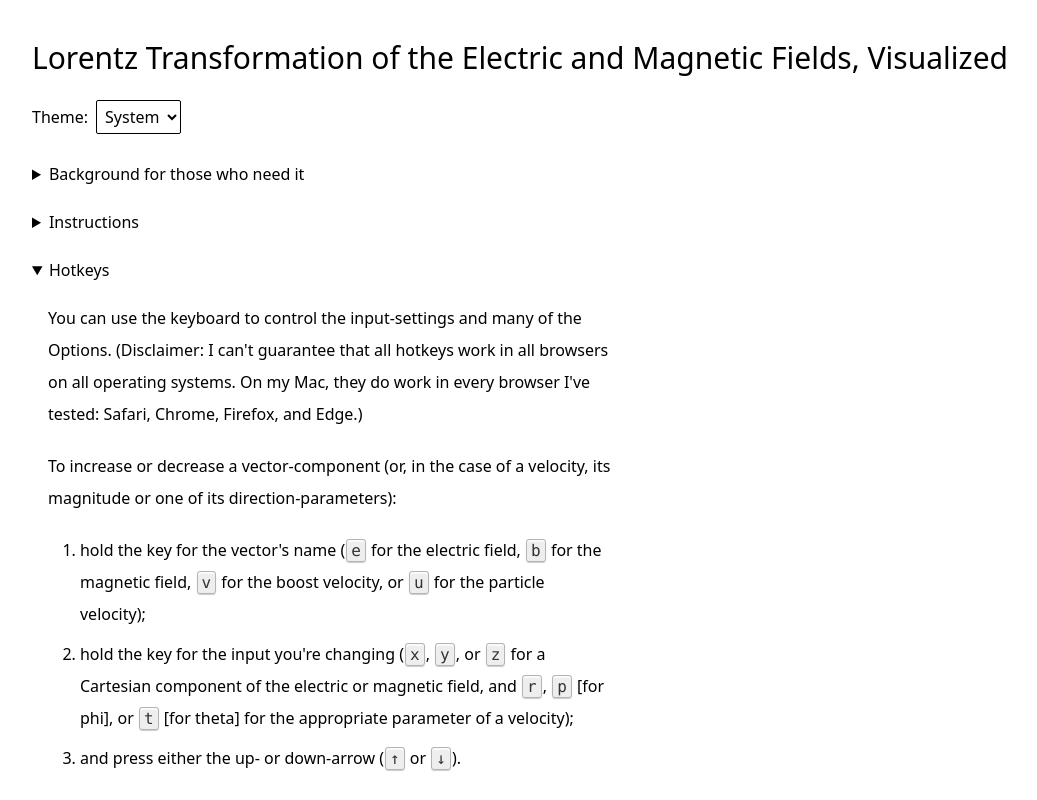
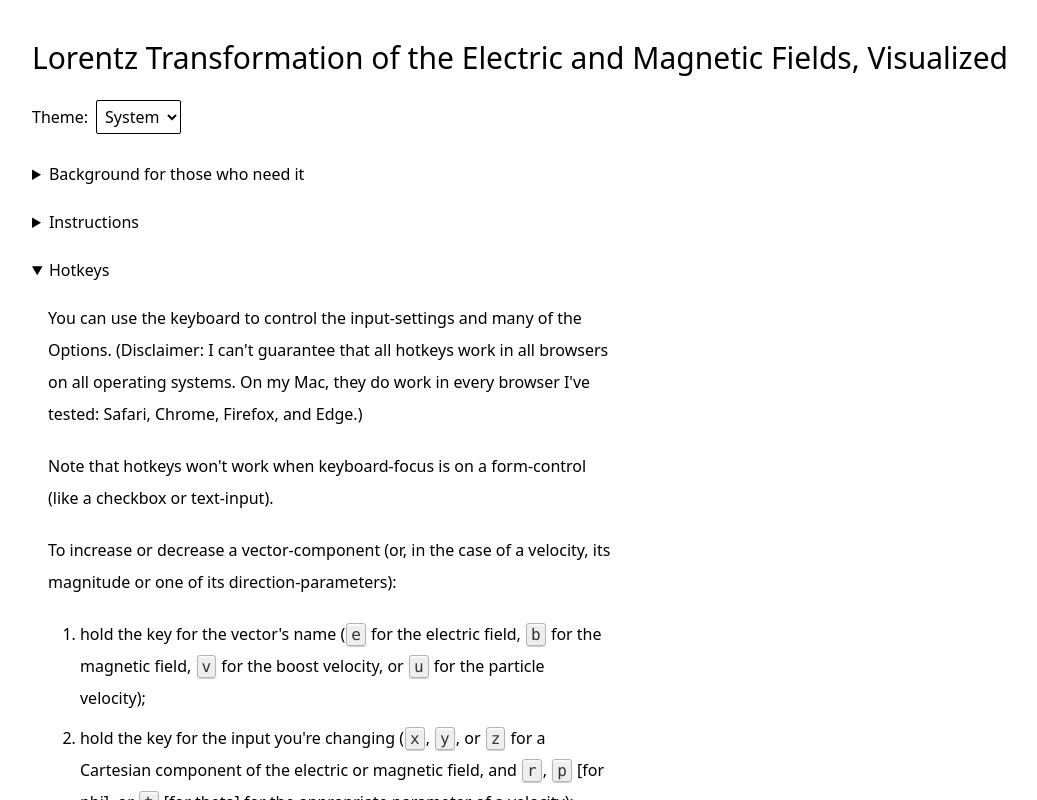
Before and after one commit to MichaelAllenWarner/em-transforms, a Next.js app: page / in a window 1280 px wide. Both pictures are taken after a click on the heading "Hotkeys". Shown: the top 800 px of the page, without its empty margins (120-1157 px from the left). Built offline with nearby package versions, Linux system fonts and the light colour scheme.

Commit message:
tweak Hotkeys wording

```diff
--- a/components/TitleAndInstructions.tsx
+++ b/components/TitleAndInstructions.tsx
@@ -265,6 +265,10 @@ const TitleAndInstructions = () => (
             every browser I've tested: Safari, Chrome, Firefox, and Edge.)
           </p>
           <p>
+            Note that hotkeys won't work when keyboard-focus is on a
+            form-control (like a checkbox or text-input).
+          </p>
+          <p>
             To increase or decrease a vector-component (or, in the case of a
             velocity, its magnitude or one of its direction-parameters):
           </p>
```
